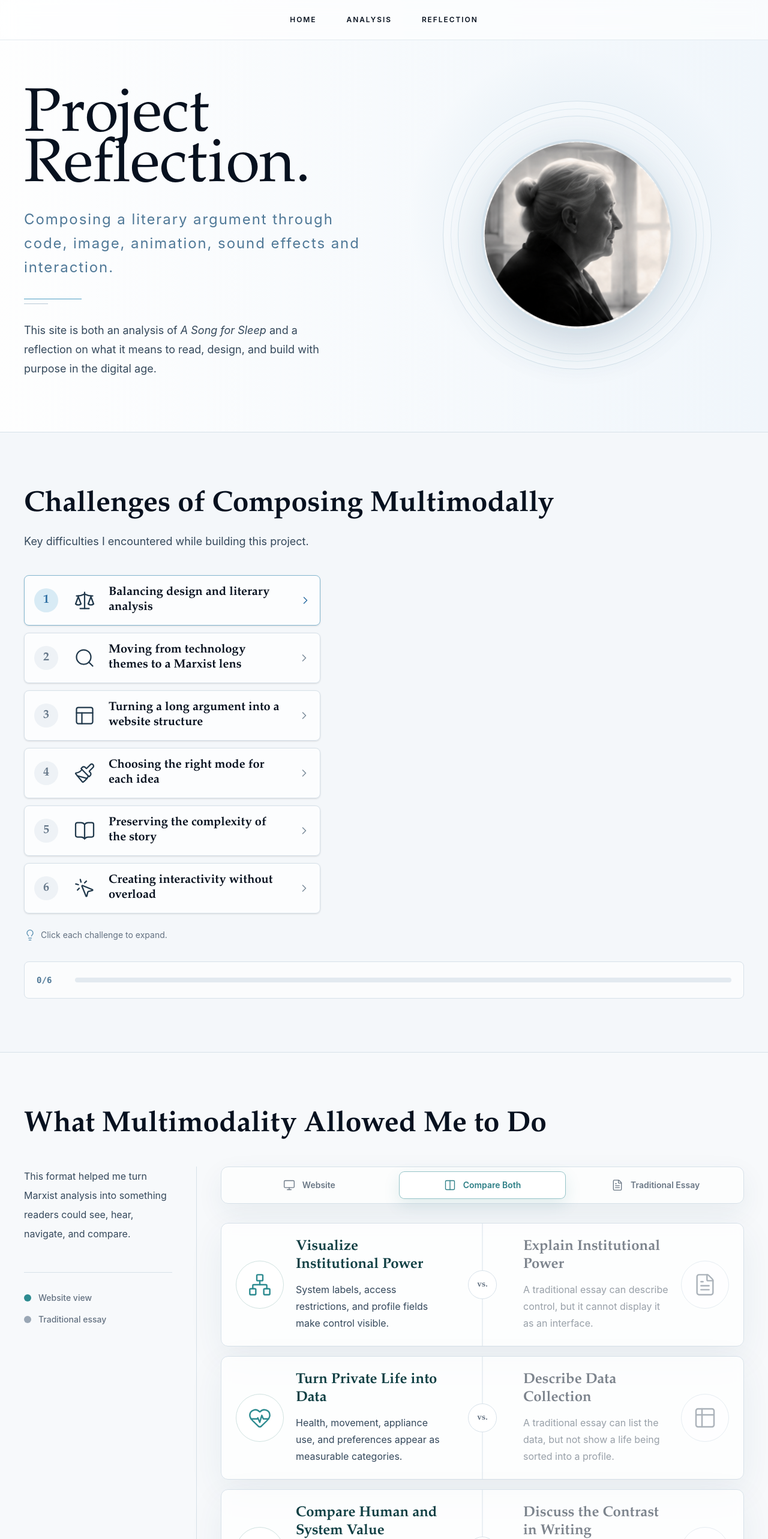
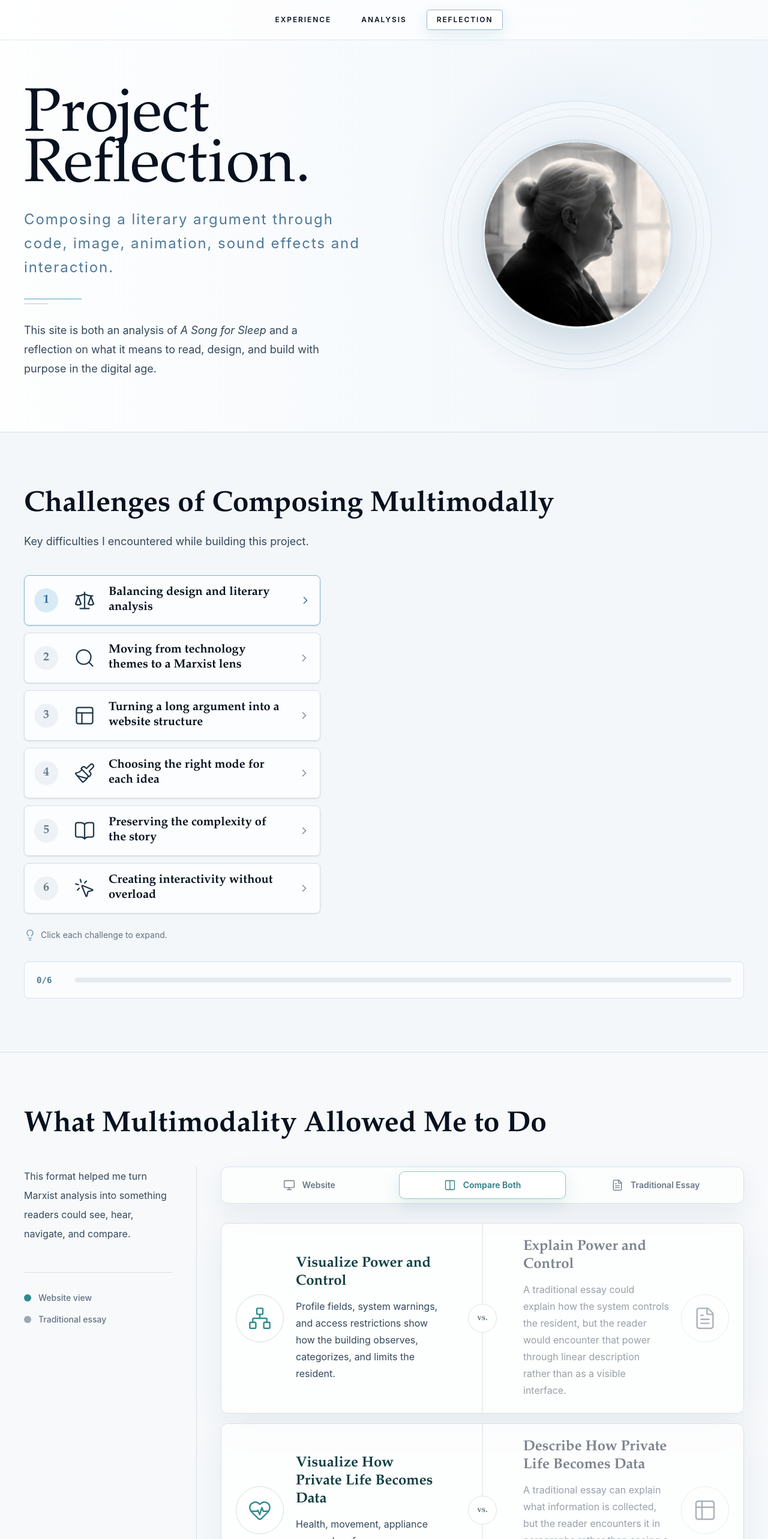
Before and after one commit to Tanny-Griz/a-song-for-sleep, a Next.js app: page /reflection in a window 1280 px wide. Shown: the top 2566 px of the page at 60% size. Built offline with nearby package versions, Linux system fonts and the light colour scheme.

Commit message:
Rename home navigation to experience

```diff
--- a/app/works-cited/page.tsx
+++ /dev/null
@@ -1,18 +0,0 @@
-export default function WorksCitedPage() {
-  return (
-    <main className="min-h-screen px-6 py-16 sm:px-10 lg:px-16">
-      <section className="mx-auto max-w-4xl">
-        <p className="font-mono text-xs uppercase tracking-[0.18em] text-slate-500">
-          MLA Works Cited
-        </p>
-        <h1 className="mt-4 font-serif text-4xl font-semibold leading-tight text-slate-950 sm:text-5xl lg:text-6xl">
-          Works Cited
-        </h1>
-        <p className="mt-6 text-lg leading-8 text-slate-700">
-          Source entries and media credits will be collected here as the
-          academic and visual materials are finalized.
-        </p>
-      </section>
-    </main>
-  );
-}
--- a/components/layout/Header.tsx
+++ b/components/layout/Header.tsx
@@ -1,27 +1,41 @@
+"use client";
+
 import Link from "next/link";
+import { usePathname } from "next/navigation";
 
-const navigationItems = [
-  { label: "Home", href: "/" },
-  { label: "Analysis", href: "/analysis" },
-  { label: "Reflection", href: "/reflection" }
-];
+import { navigationItems } from "@/data/navigation";
 
 export function Header() {
+  const pathname = usePathname();
+
   return (
     <header className="fixed inset-x-0 top-0 z-50 border-b border-[#dce5ec]/80 bg-white/60 backdrop-blur-md">
       <nav
         aria-label="Main navigation"
         className="mx-auto flex max-w-7xl items-center justify-center gap-2 px-5 py-4 sm:gap-4 sm:px-8 lg:px-10"
       >
-        {navigationItems.map((item) => (
+        {navigationItems.map((item) => {
+          const isActive =
+            item.href === "/"
+              ? pathname === item.href
+              : pathname === item.href || pathname.startsWith(`${item.href}/`);
+
+          return (
             <Link
-            className="rounded border border-transparent px-4 py-2 text-xs font-semibold uppercase tracking-[0.16em] text-[#07111f] transition hover:border-[#9fb7c8] hover:bg-white/70 hover:text-[#1f79a3] focus-visible:bg-white/70"
+              aria-current={isActive ? "page" : undefined}
+              className={[
+                "rounded border px-4 py-2 text-xs font-semibold uppercase tracking-[0.16em] transition focus-visible:bg-white/70",
+                isActive
+                  ? "border-[#9fb7c8] bg-white/80 text-[#1f79a3] shadow-[0_8px_24px_rgba(31,121,163,0.12)]"
+                  : "border-transparent text-[#07111f] hover:border-[#9fb7c8] hover:bg-white/70 hover:text-[#1f79a3]"
+              ].join(" ")}
               href={item.href}
               key={item.href}
             >
               {item.label}
             </Link>
-        ))}
+          );
+        })}
       </nav>
     </header>
   );
--- a/components/reflection/ReflectionMultimodality.tsx
+++ b/components/reflection/ReflectionMultimodality.tsx
@@ -19,37 +19,37 @@ type ViewMode = "website" | "compare" | "essay";
 
 const comparisonRows = [
   {
-    websiteTitle: "Visualize Institutional Power",
+    websiteTitle: "Visualize Power and Control",
     websiteText:
-      "System labels, access restrictions, and profile fields make control visible.",
-    essayTitle: "Explain Institutional Power",
+      "Profile fields, system warnings, and access restrictions show how the building observes, categorizes, and limits the resident.",
+    essayTitle: "Explain Power and Control",
     essayText:
-      "A traditional essay can describe control, but it cannot display it as an interface.",
+      "A traditional essay could explain how the system controls the resident, but the reader would encounter that power through linear description rather than as a visible interface.",
     WebsiteIcon: Network,
     EssayIcon: FileText
   },
   {
-    websiteTitle: "Turn Private Life into Data",
+    websiteTitle: "Visualize How Private Life Becomes Data",
     websiteText:
-      "Health, movement, appliance use, and preferences appear as measurable categories.",
-    essayTitle: "Describe Data Collection",
+      "Health, movement, appliance use, and preferences appear as measurable profile fields.",
+    essayTitle: "Describe How Private Life Becomes Data",
     essayText:
-      "A traditional essay can list the data, but not show a life being sorted into a profile.",
+      "A traditional essay can explain what information is collected, but the reader encounters it in paragraphs rather than seeing a person’s life sorted into a data profile.",
     WebsiteIcon: HeartPulse,
     EssayIcon: Table2
   },
   {
-    websiteTitle: "Compare Human and System Value",
+    websiteTitle: "Compare Human Identity and Data Profile",
     websiteText:
-      "Side-by-side cards reveal the gap between a person and a data model.",
-    essayTitle: "Discuss the Contrast in Writing",
+      "Side-by-side cards reveal the gap between a complete human life and what the system can measure.",
+    essayTitle: "Explain the Contrast Sequentially",
     essayText:
-      "A traditional essay can explain the contrast, but not make it visible all at once.",
+      "A traditional essay can describe both sides, but readers encounter them one after another instead of comparing them at the same moment.",
     WebsiteIcon: Scale,
     EssayIcon: MessagesSquare
   },
   {
-    websiteTitle: "Hear and Navigate the System",
+    websiteTitle: "Hear and Interact with the System",
     websiteText:
       "Audio cards and structured sections let readers encounter Elevator-5 as a voice.",
     essayTitle: "Quote the System from a Distance",
--- a/data/navigation.ts
+++ b/data/navigation.ts
@@ -4,8 +4,7 @@ export type NavigationItem = {
 };
 
 export const navigationItems: NavigationItem[] = [
-  { label: "Home", href: "/" },
+  { label: "Experience", href: "/" },
   { label: "Analysis", href: "/analysis" },
-  { label: "Reflection", href: "/reflection" },
-  { label: "Works Cited", href: "/works-cited" }
+  { label: "Reflection", href: "/reflection" }
 ];
```
Lines whose indentation alone changed are shown as unchanged.
